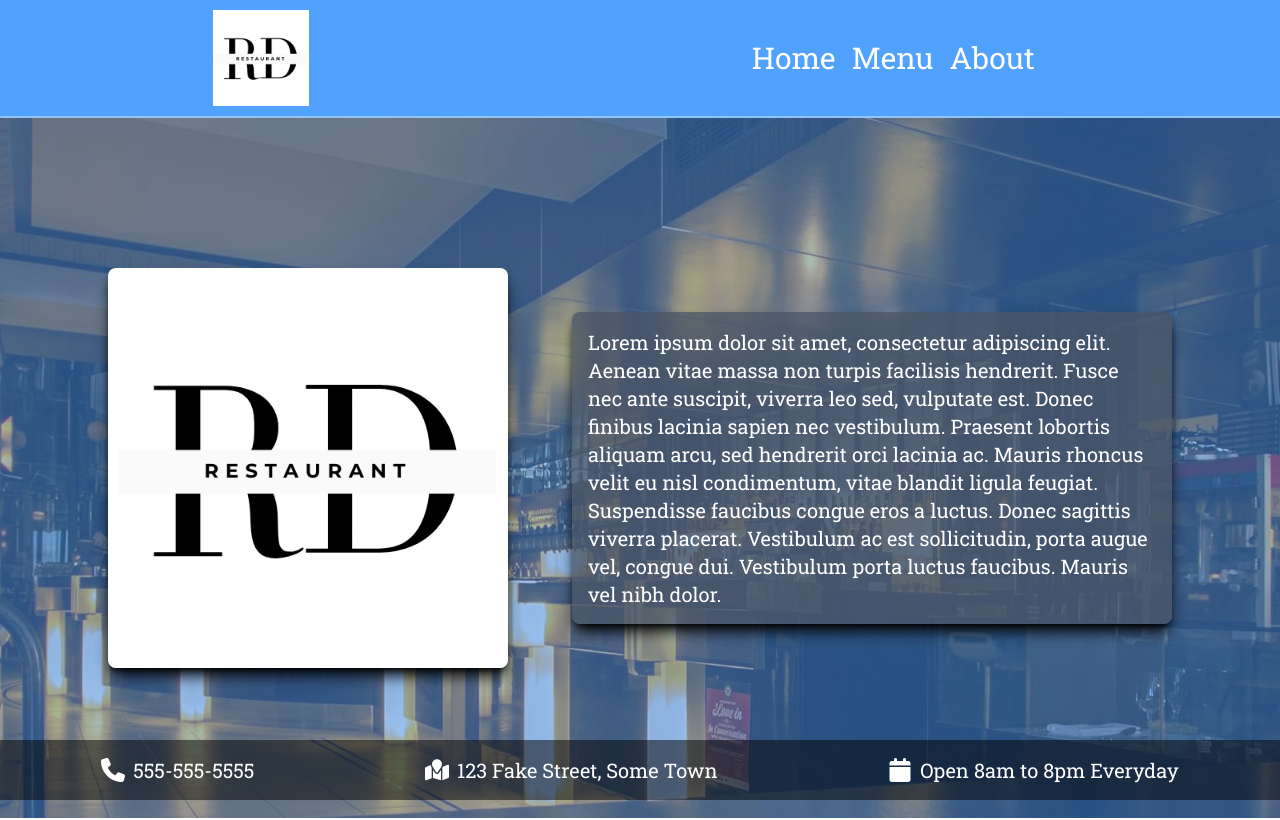
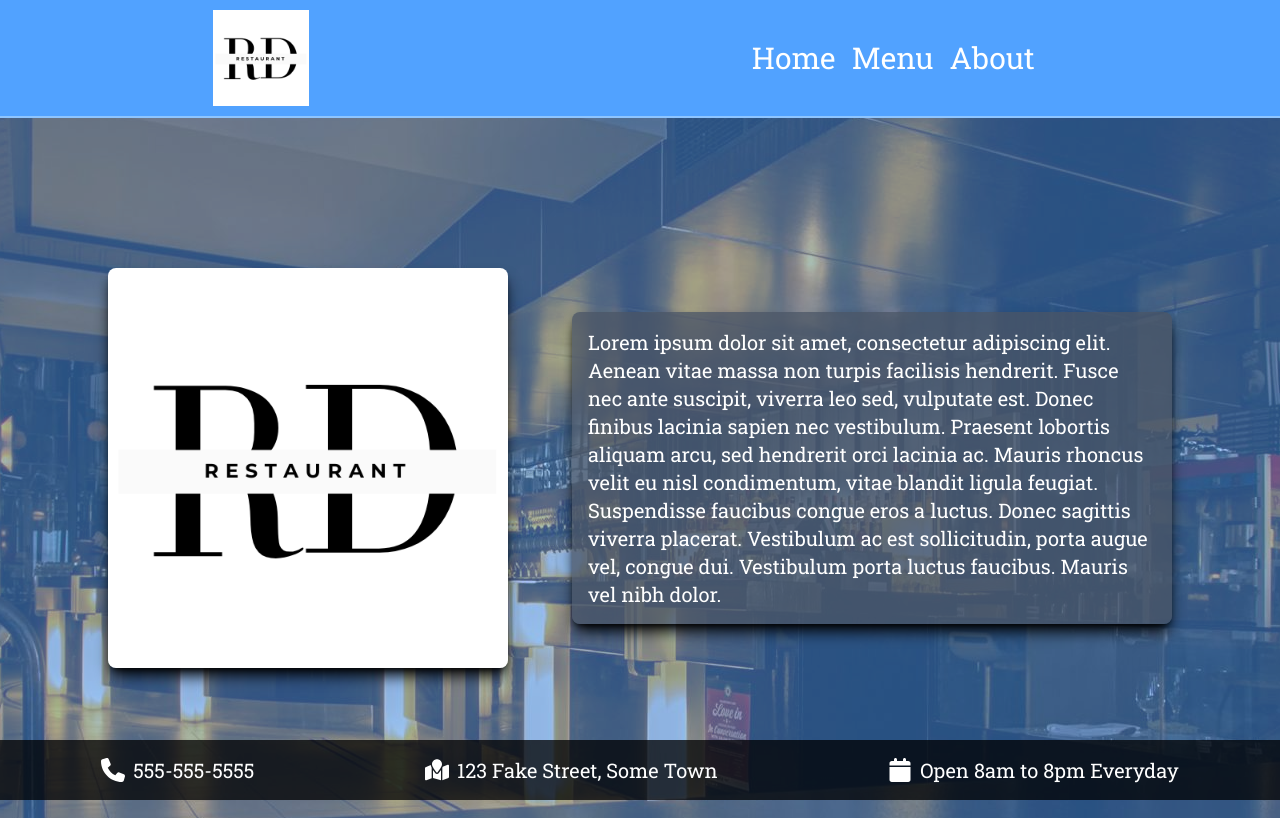
Before and after one commit to antpm/restaurant-demo, a Next.js app: page / in a window 1280 px wide. Shown: the top 820 px of the page. Built offline with nearby package versions, Linux system fonts and the light colour scheme.

Commit message:
Made footer bg darker

```diff
--- a/app/components/footer.tsx
+++ b/app/components/footer.tsx
@@ -2,7 +2,7 @@ import { FaCalendar, FaMapLocation, FaPhone } from 'react-icons/fa6';
 
 export default function Footer() {
     return (
-        <div className='fixed flex md:flex-row flex-col bottom-0 left-0 w-full bg-black/50 justify-around items-center p-4 z-50'>
+        <div className='fixed flex md:flex-row flex-col bottom-0 left-0 w-full bg-black/75 justify-around items-center p-4 z-50'>
             <div className='flex flex-row items-center gap-2'>
                 <FaPhone className='md:w-6 md:h-6 h-4 w-4 text-white' />
                 <p className='md:text-xl text-white'>555-555-5555</p>
```
